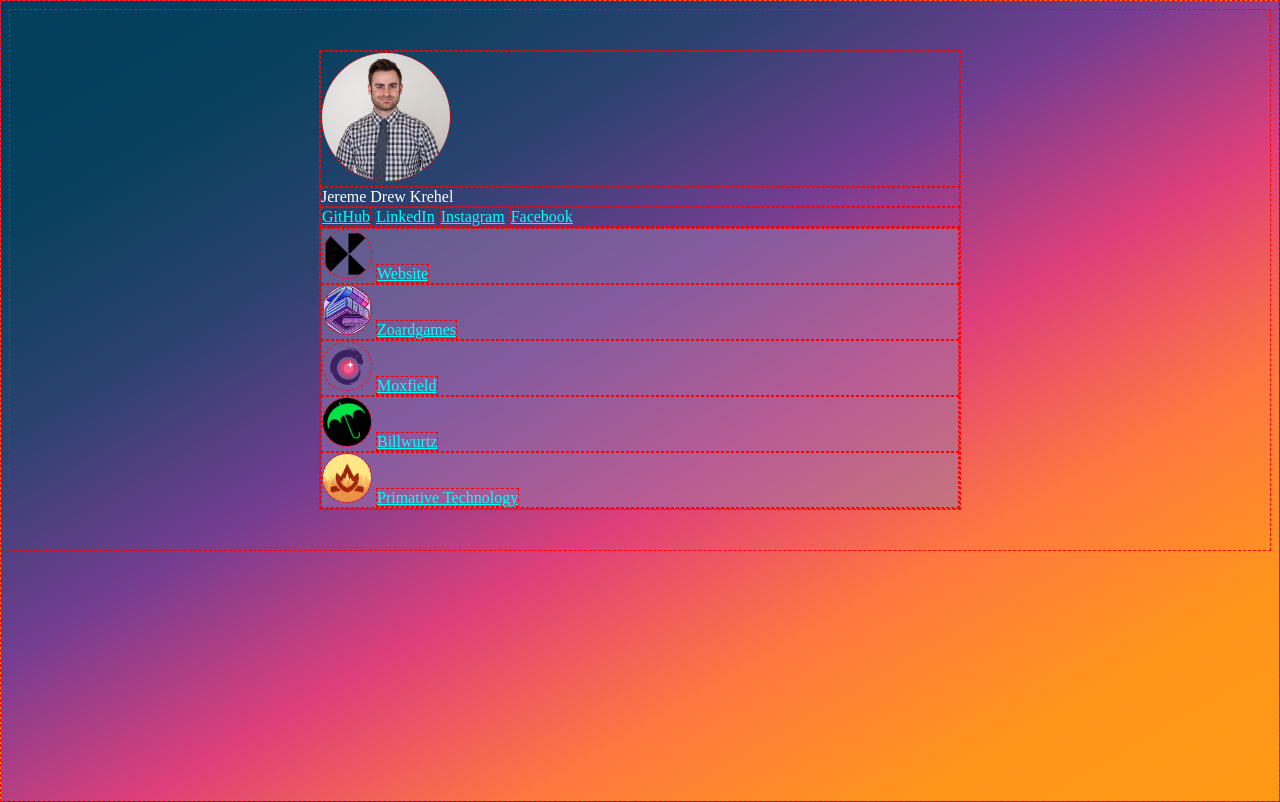
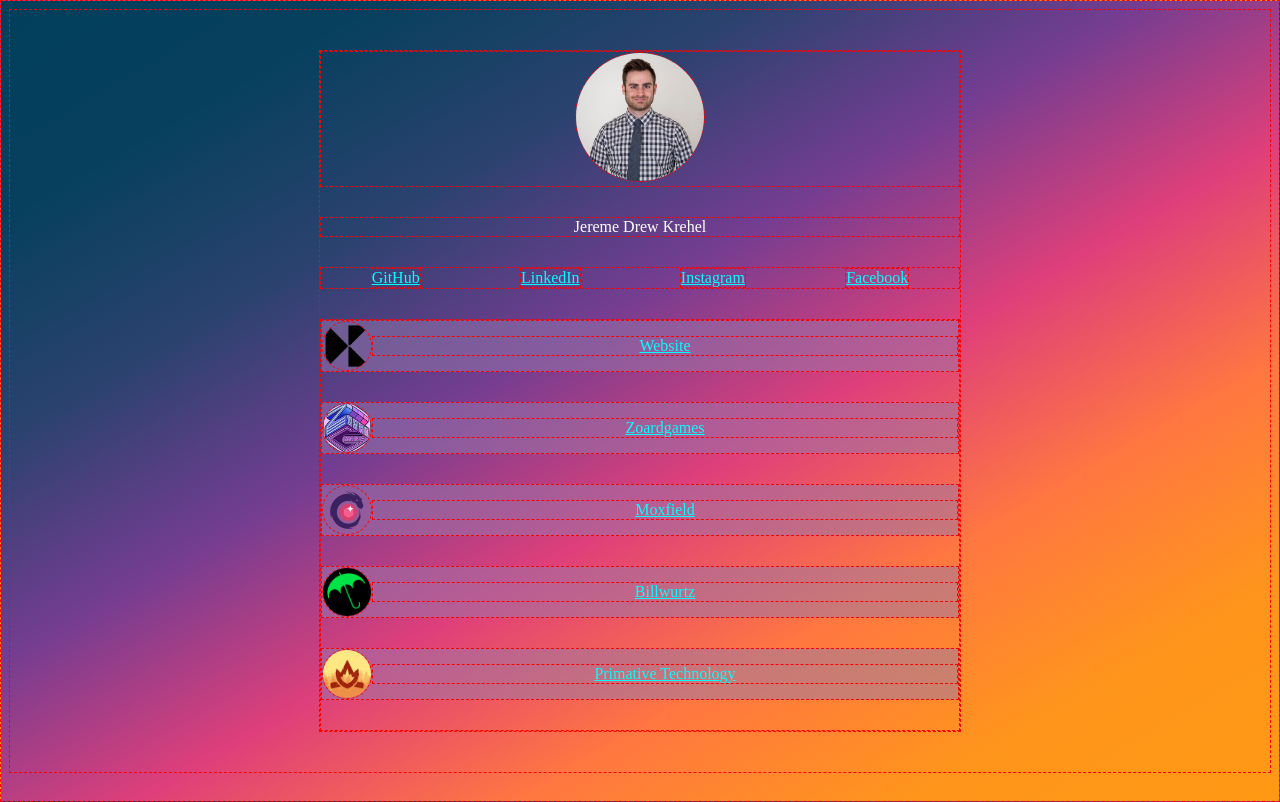
Before and after one commit to DrewKrehel/link-in-bio, a plain HTML site: page index.html in a window 1280 px wide. Drawn offline with Linux system fonts and the light colour scheme.

Commit message:
Centered Elements

```diff
--- a/index.html
+++ b/index.html
@@ -49,6 +49,33 @@
         max-width: 640px;
         margin: auto;
       }
+
+      .image-row {
+        margin: 0 0 30px;
+        text-align: center;
+      }
+
+      .name-row {
+        margin: 0 0 30px 0;
+        text-align: center;
+      }
+
+      .social-icons-row {
+        margin: 0 0 30px 0;
+        display: flex;
+        justify-content: space-around;
+      }
+
+      .link-item {
+        margin: 0 0 30px 0;
+        display: flex;
+        align-items: center;
+      }
+
+      .link-text {
+        text-align: center;
+        flex-grow: 1;
+      }
     </style>
 
   </head>
@@ -74,23 +101,23 @@
       <div class="links-row">
         <div class="link-item">
           <img class="thumbnail" src="/images/LogoTest_02.png" alt="Drew Krehel logo">
-          <a href="https://drewkrehel.com/">Website</a>
+          <a class="link-text" href="https://drewkrehel.com/">Website</a>
         </div>
         <div class="link-item">
           <img class="thumbnail" src="images/Zoard Games logo no bg.png" alt="Zoard Games logo">
-          <a href="https://www.facebook.com/zoardgames/">Zoardgames</a>
+          <a class="link-text" href="https://www.facebook.com/zoardgames/">Zoardgames</a>
         </div>
         <div class="link-item">
           <img class="thumbnail" src="images/moxfield_small.png" alt="moxfield logo">
-          <a href="https://www.moxfield.com/users/TheDruth">Moxfield</a>
+          <a class="link-text" href="https://www.moxfield.com/users/TheDruth">Moxfield</a>
         </div>
         <div class="link-item">
           <img class="thumbnail" src="images/Youtube_logo_Bill_Wurtz_4_March_2018.png" alt="Bill Wurtz logo">
-          <a href="https://billwurtz.com/">Billwurtz</a>
+          <a class="link-text" href="https://billwurtz.com/">Billwurtz</a>
         </div>
         <div class="link-item">
           <img class="thumbnail" src="images/primativetech.png" alt="Primative Technology logo">
-          <a href="https://www.youtube.com/channel/UCAL3JXZSzSm8AlZyD3nQdBA">Primative Technology</a>
+          <a class="link-text" href="https://www.youtube.com/channel/UCAL3JXZSzSm8AlZyD3nQdBA">Primative Technology</a>
         </div>
 
       </div> <!-- /links-row -->
```
